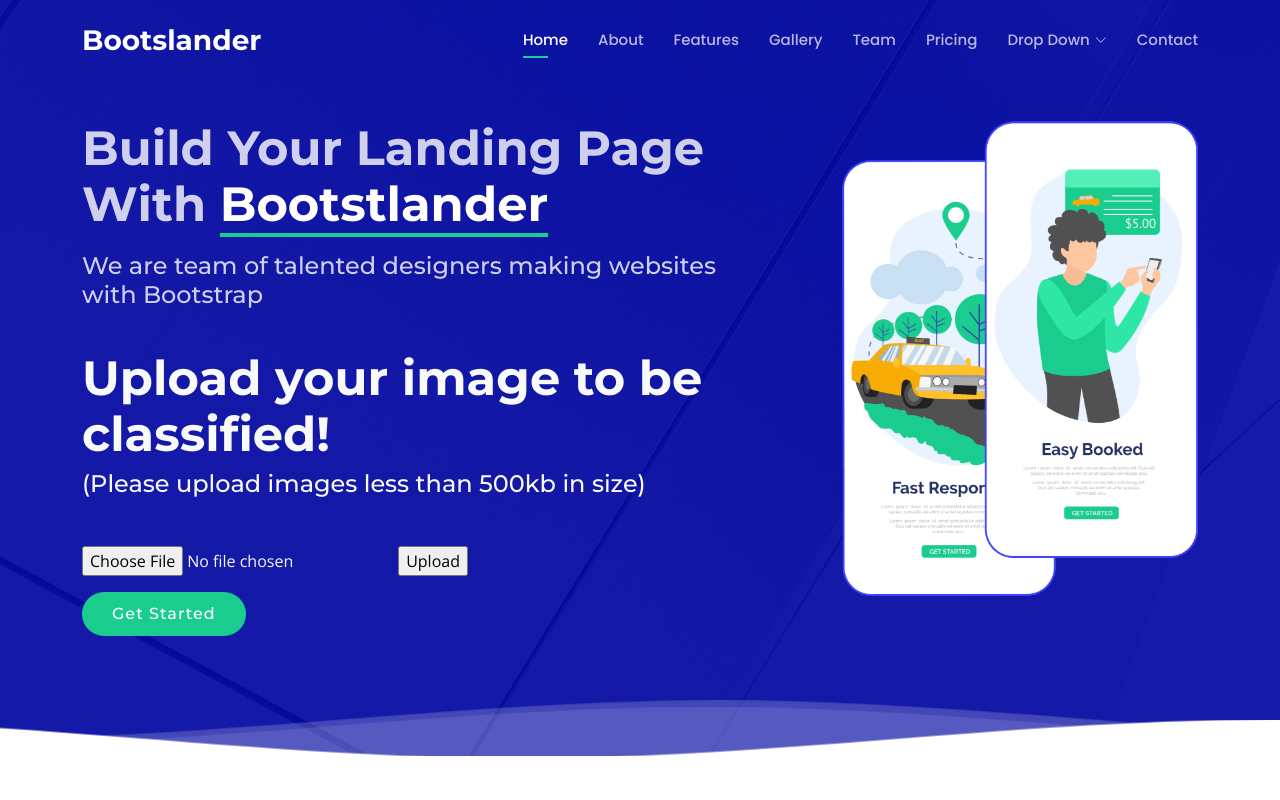
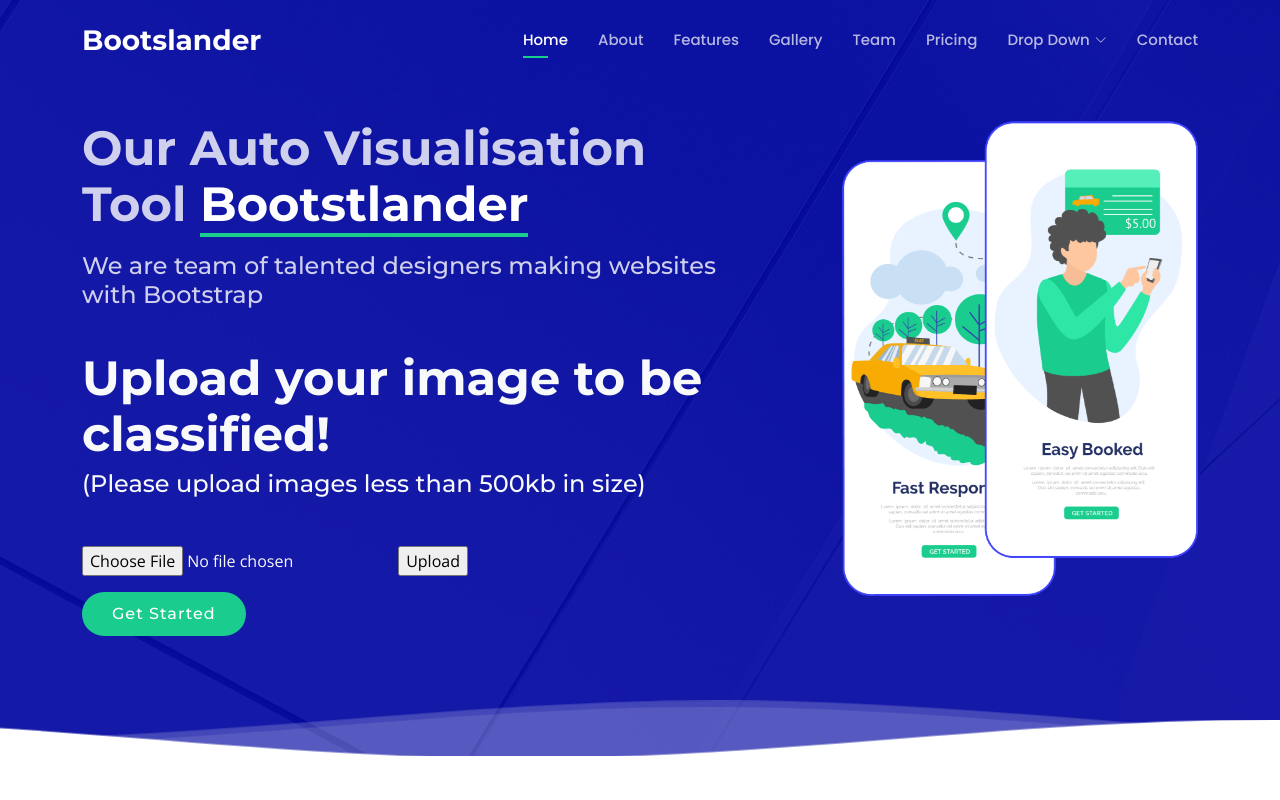
Before and after one commit to eugoregon/cars, a plain HTML site: page index.html in a window 1280 px wide. Shown: the top 800 px of the page. Drawn offline with nearby package versions, Linux system fonts and the light colour scheme.

Commit message:
Update index.html

```diff
--- a/index.html
+++ b/index.html
@@ -88,7 +88,7 @@
       <div class="row justify-content-between">
         <div class="col-lg-7 pt-5 pt-lg-0 order-2 order-lg-1 d-flex align-items-center">
           <div data-aos="zoom-out">
-            <h1>Build Your Landing Page With <span>Bootstlander</span></h1>
+            <h1>Our Auto Visualisation Tool <span>Bootstlander</span></h1>
             <h2>We are team of talented designers making websites with Bootstrap</h2>
   <h1 class="text-light mb-2"> Upload your image to be classified! </h1>
   <h4 class="text-light mb-5">(Please upload images less than 500kb in size)</h4>
```
